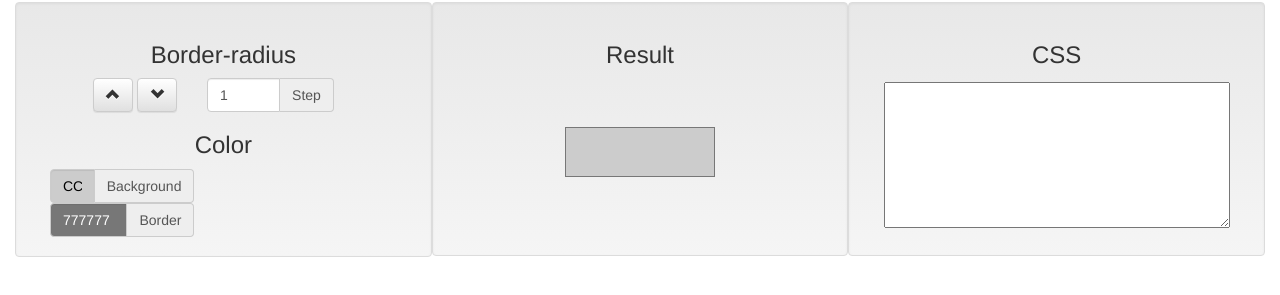
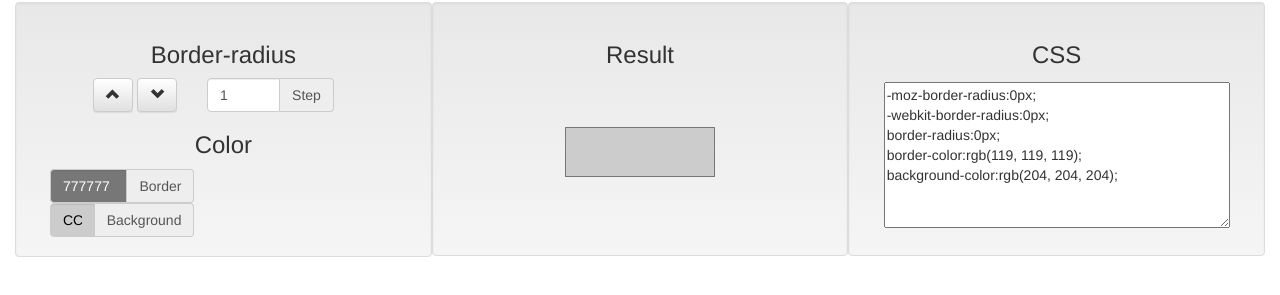
Before and after one commit to Kiraberos/CSS-Button-Generator, a plain HTML site: page index.html in a window 1280 px wide. Shown: the part 211-506 px from the top of the page. Drawn offline with nearby package versions, Linux system fonts and the light colour scheme.

Commit message:
Finish js

```diff
--- a/index.html
+++ b/index.html
@@ -2,7 +2,7 @@
 <!--[if lt IE 7]>      <html class="no-js lt-ie9 lt-ie8 lt-ie7" lang=""> <![endif]-->
 <!--[if IE 7]>         <html class="no-js lt-ie9 lt-ie8" lang=""> <![endif]-->
 <!--[if IE 8]>         <html class="no-js lt-ie9" lang=""> <![endif]-->
-<!--[if gt IE 8]><!--> <html class="no-js" lang=""> <!--<![endif]-->
+<!--[if gt IE 8]><!--> <html class="no-js" lang="ru"> <!--<![endif]-->
     <head>
         <meta charset="utf-8">
         <meta http-equiv="X-UA-Compatible" content="IE=edge,chrome=1">
@@ -78,15 +78,15 @@
                     <div class="col-md-5">
                       <div class="row">
                         <div class="input-group">
-                          <input type="text" class="form-control jscolor" id="bg-color" value="cccccc">
-                          <div class="input-group-addon">Background</div>
+                          <input type="text" class="form-control jscolor" id="border-color" value="777777">
+                          <div class="input-group-addon">Border</div>
                         </div>
                       </div>
 
                       <div class="row">
                         <div class="input-group">
-                          <input type="text" class="form-control jscolor" id="border-color" value="777777">
-                          <div class="input-group-addon">Border</div>
+                          <input type="text" class="form-control jscolor" id="bg-color" value="cccccc">
+                          <div class="input-group-addon">Background</div>
                         </div>
                       </div>
                     </div>
--- a/js/main.js
+++ b/js/main.js
@@ -60,7 +60,10 @@
 		reduceRad = $('#reduce-radius'),
 		create = $('.create'),
 		maxRadius = 20,
-		minRadius = 0;
+		minRadius = 0,
+		bgColorInp = $('#bg-color'),
+		brColorInp = $('#border-color'),
+		codeResult = $('#result');
 
 		increaseRad.on('click', function(){
 			var currentRadius = create.css('border-radius'),
@@ -78,11 +81,10 @@
 
 				create.css({
 					'border-radius' : newRadius
-				})
-				console.log(currentRadius);
-				console.log(step);
+				});
+				updateResult();
 
-		})
+		});
 
 		reduceRad.on('click', function(){
 			var currentRadius = create.css('border-radius'),
@@ -100,8 +102,42 @@
 
 				create.css({
 					'border-radius' : newRadius
-				})
-				console.log(currentRadius);
-				console.log(step);
-		})
+				});
+				updateResult();
+		});
+
+		bgColorInp.on('change', function(){
+			var newRadius = '#' + $(this).val();
+			create.css({
+				'background-color' : newRadius
+			});
+			updateResult();
+		});
+
+		brColorInp.on('change', function(){
+			var newRadius = '#' + $(this).val();
+			create.css({
+				'border-color': newRadius
+			});
+			updateResult();
+		});
+
+
+		var updateResult = function(){
+
+			var borderRad = create.css('border-radius'),
+				bgColor = create.css('background-color'),
+				brColor = create.css('border-color');
+
+			codeResult.text(
+				'-moz-border-radius:' + borderRad + ';\n' +
+				'-webkit-border-radius:' + borderRad + ';\n' +
+				'border-radius:' + borderRad + ';\n' +
+				'border-color:' + brColor + ';\n' +
+				'background-color:' + bgColor + ';'
+				);
+		}
+
+		updateResult();
+
 }());
```
